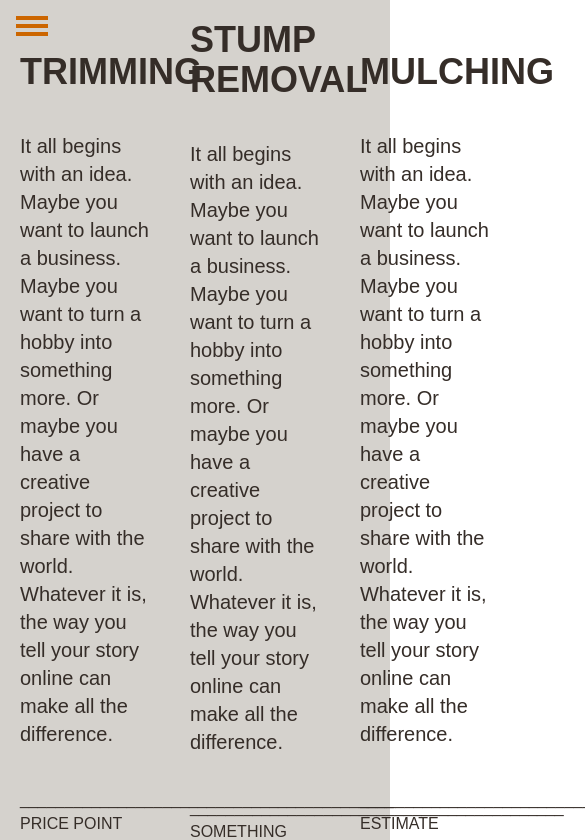
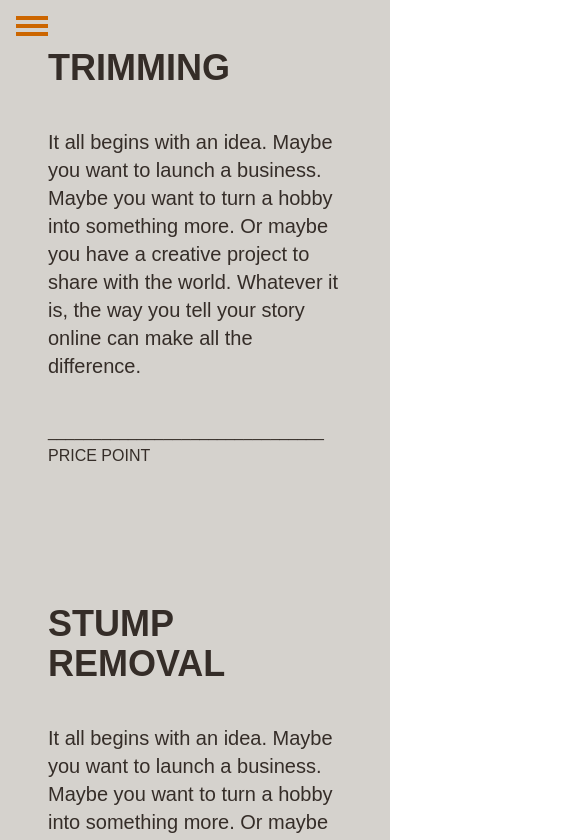
Before and after one commit to gmcclarin/tyler, a React (Create React App) app: page /services in a window 390 px wide. Shown: the top 840 px of the page, 585 px wide, since content can reach past the window. Built offline with nearby package versions, Linux system fonts and the light colour scheme; no server answers.

Commit message:
responsive mobie design done for services page

```diff
--- a/src/pages/ServicesPage.js
+++ b/src/pages/ServicesPage.js
@@ -6,33 +6,33 @@ import MobileNav from "../components/MobileNav";
 
 const ServicesPage = () => {
     return (
-        <div>
+        <div className="overflow-x-hidden">
             <MobileNav />
             <Nav />
 
-            <div className="flex min-w-screen min-h-screen items-center justify-between bg-base text-darker">
+            <div className=" sm:flex min-w-screen min-h-screen items-center justify-between bg-base text-darker">
 
-                <div className="w-1/3 m-5">
+                <div className="w-full sm:w-1/3 p-12 sm:p-5">
                     <div className="text-4xl mb-10 font-bold">TRIMMING</div>
                     <div className="text-xl">It all begins with an idea. Maybe you want to launch a business. Maybe you want to turn a hobby into something more. Or maybe you have a creative project to share with the world. Whatever it is, the way you tell your story online can make all the difference.</div>
                     <div className="my-10">
-                    <p>__________________________________________</p>
+                    <p>_______________________________</p>
                     PRICE POINT</div>
                 </div>
 
-                <div className="w-1/3 m-5">
+                <div className="w-full sm:w-1/3 p-12 sm:p-5">
                     <div className="text-4xl mb-10 font-bold">STUMP REMOVAL</div>
                     <div className="text-xl">It all begins with an idea. Maybe you want to launch a business. Maybe you want to turn a hobby into something more. Or maybe you have a creative project to share with the world. Whatever it is, the way you tell your story online can make all the difference.</div>
                     <div className="my-10">
-                        <p>__________________________________________</p>
+                        <p>_______________________________</p>
                         SOMETHING ELSE </div>
                 </div>
 
-                <div className="w-1/3 m-5">
+                <div className="w-full sm:w-1/3 p-12 sm:p-5">
                     <div className="text-4xl mb-10 font-bold">MULCHING</div>
                     <div className="text-xl">It all begins with an idea. Maybe you want to launch a business. Maybe you want to turn a hobby into something more. Or maybe you have a creative project to share with the world. Whatever it is, the way you tell your story online can make all the difference.</div>
                     <div className="my-10">
-                    <p>__________________________________________</p>
+                    <p>_______________________________</p>
                     ESTIMATE</div>
                 </div>
 
```
